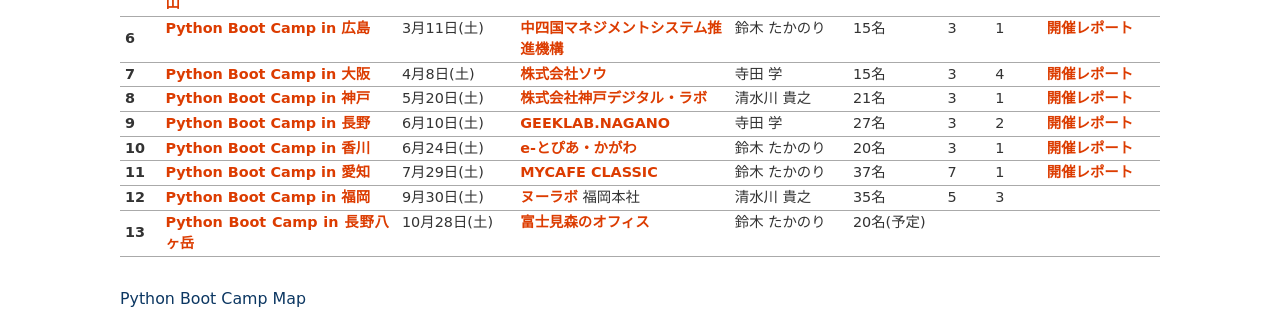
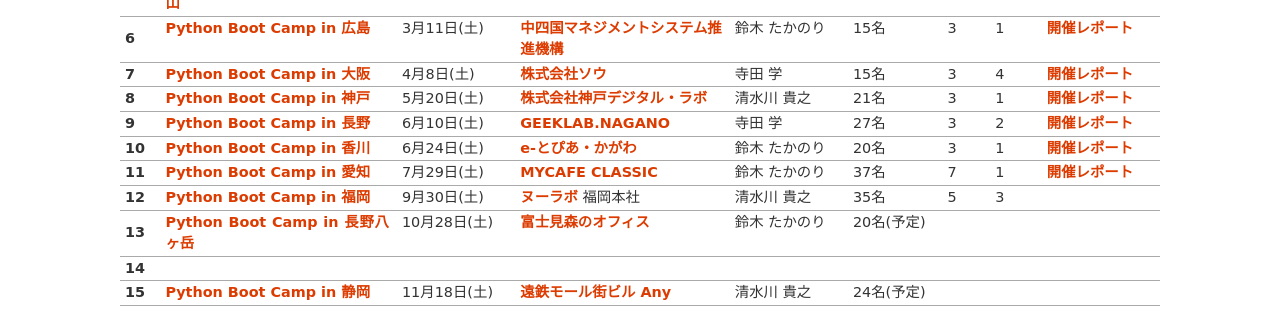
Before and after one commit to pyconjp/www.pycon.jp, a Sphinx documentation site: the page built from source/support/bootcamp.rst, in a window 1280 px wide and 900 px high, scrolled down 1971 px, cut to the strip 0-322 px from the top of the window. Built offline with Sphinx 7.4.7, drawn with Linux system fonts in a browser that asks for light colours.

Commit message:
ISSHA-790 add pycamp in Shizuoka

```diff
--- a/source/support/bootcamp.rst
+++ b/source/support/bootcamp.rst
@@ -228,6 +228,24 @@
      -
      -
      -
+   * - 14
+     -
+     -
+     -
+     -
+     -
+     -
+     -
+     -
+   * - 15
+     - `Python Boot Camp in 静岡 <https://pyconjp.connpass.com/event/67533/>`_
+     - 11月18日(土)
+     - `遠鉄モール街ビル Any <https://www.any-h.jp/>`_
+     - 清水川 貴之
+     - 24名(予定)
+     -
+     -
+     -
 
 Python Boot Camp Map
 --------------------
```
